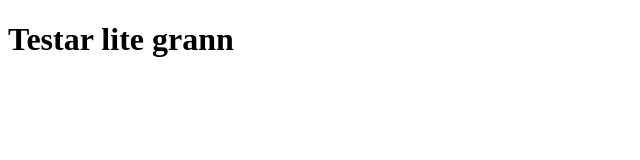
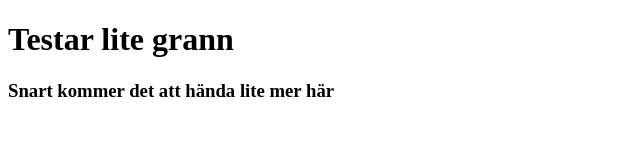
Before and after one commit to carinatjerngren/carinatjerngren.github.io, a plain HTML site: page index.html in a window 1280 px wide. Shown: the whole page, without its empty margins (0-640 px from the left). Drawn offline with Linux system fonts and the light colour scheme.

Commit message:
Lagt till text

```diff
--- a/index.html
+++ b/index.html
@@ -5,6 +5,7 @@
 </head>
 <body>
 <h1>Testar lite grann</h1>
+<h3>Snart kommer det att hända lite mer här</h3>
 
 </body>
 </html>
```
